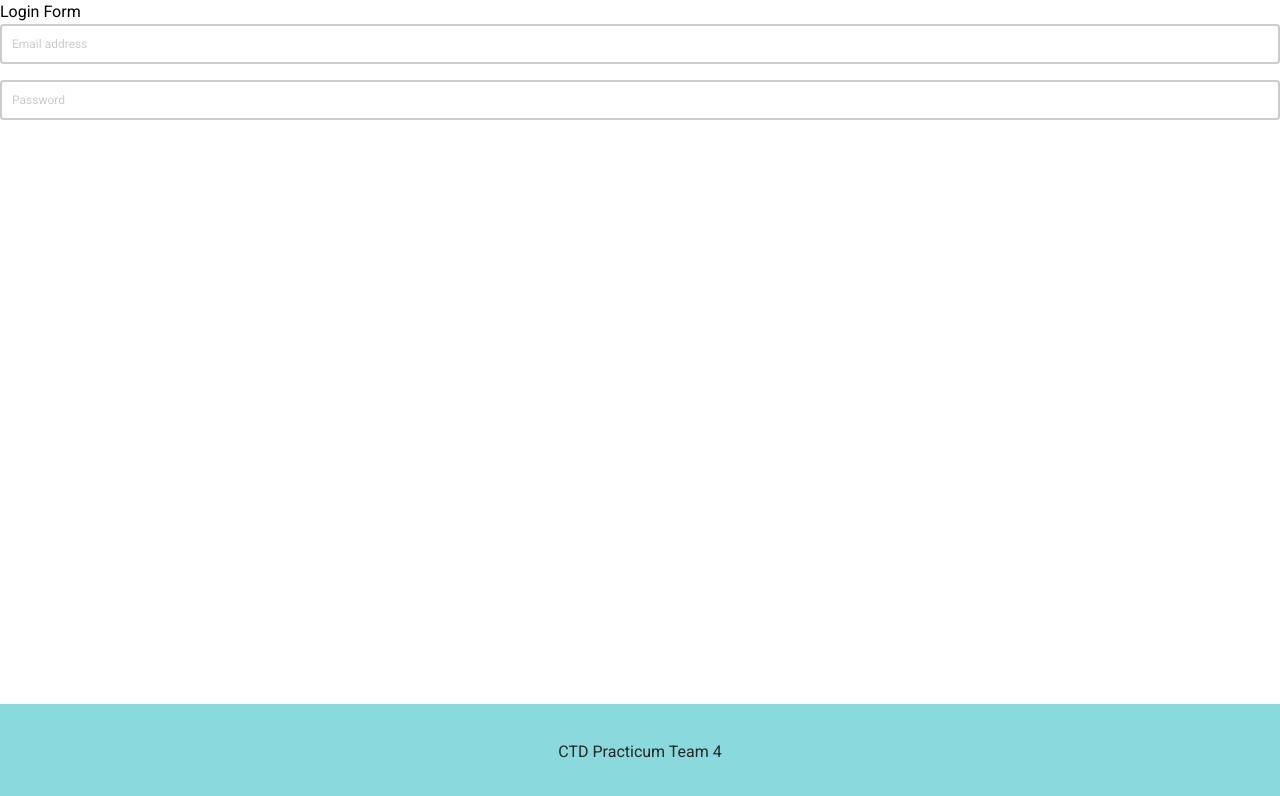
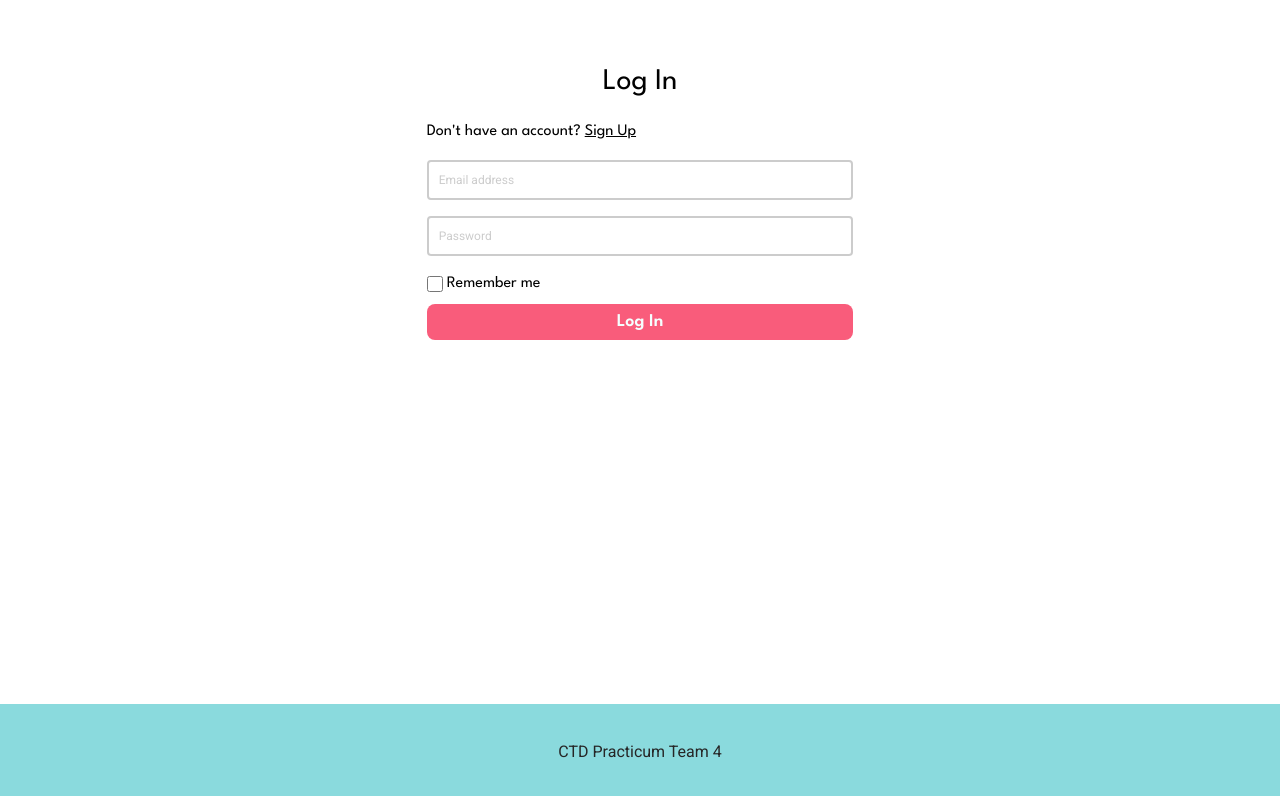
Before and after one commit to Code-the-Dream-School/gg-pac-team4-front, a React (Vite) app: page /login in a window 1280 px wide. Shown: the top 796 px of the page. Built offline with nearby package versions, Linux system fonts and the light colour scheme.

Commit message:
add layout and styles of the login form, handlers and errors

```diff
--- a/src/components/auth/Login.jsx
+++ b/src/components/auth/Login.jsx
@@ -1,14 +1,64 @@
 import FormInput from "../common/FormInput";
+import { Link } from "react-router-dom";
+import { useState } from "react";
+
 const Login = () => {
+  const [formData, setFormData] = useState({ email: "", password: "" });
+  const [formErrors, setFormErrors] = useState({});
+
+  const handleChange = (e) => {
+    setFormData({
+      ...formData,
+      [e.target.name]: e.target.value
+    });
+  }
+
+  const handleSubmit = (e) => {
+    e.preventDefault();
+
+    if (!formData.email || !formData.password) {
+      setFormErrors({
+        ...formErrors,
+        email: !formData.email ? "Email is required" : null,
+        password: !formData.password ? "Password is required" : null,
+      });
+      return;
+    }
+  }
+  console.log(formErrors)
   return (
-    <>
-      <h1>Login Form</h1>
-      {/* testing how the inputs looks like */}
-      <form>
-        <FormInput id="email" type="email" placeholder=" ">Email address</FormInput>
-        <FormInput id="password" type="password" placeholder=" ">Password</FormInput>
+    <div className="flex flex-col gap-5 mt-16 items-center">
+      <h1 className="font-spartan text-3xl">Log In</h1>
+      <form className=" w-2/3 md:w-1/3" onSubmit={handleSubmit}>
+        <p className="font-spartan mb-4">Don't have an account? <span><Link to="/register" className="underline">Sign Up</Link></span></p>
+        {/* without passing the empty string in the placeholder attribute the floating label doesn't go back into the input */}
+        <p className="text-red text-sm font-spartan">{formErrors.email}</p>
+        <FormInput
+              type="email"
+              placeholder=" "
+              name="email"
+              value={formData.email}
+              onChange={handleChange}
+              >
+                Email address
+        </FormInput>
+        {formErrors.password && <p className="text-red text-sm font-spartan">{formErrors.password}</p>}
+        <FormInput
+              type="password"
+              placeholder=" "
+              name="password"
+              value={formData.password}
+              onChange={handleChange}
+              >
+                Password
+        </FormInput>
+        <span className="flex items-center gap-1 mb-2">
+          <input id="remember" type='checkbox' className="h-4 w-4 accent-red" />
+          <label htmlFor="remember" className="font-spartan">Remember me</label>
+        </span>
+        <button type="submit" className="bg-red w-full hover:bg-pureWhite hover:text-red hover:border-2 hover:border-red text-white font-spartan font-semibold text-lg py-1 px-7 rounded-lg">Log In</button>
       </form>
-    </>
+    </div>
   );
 };
 
```
